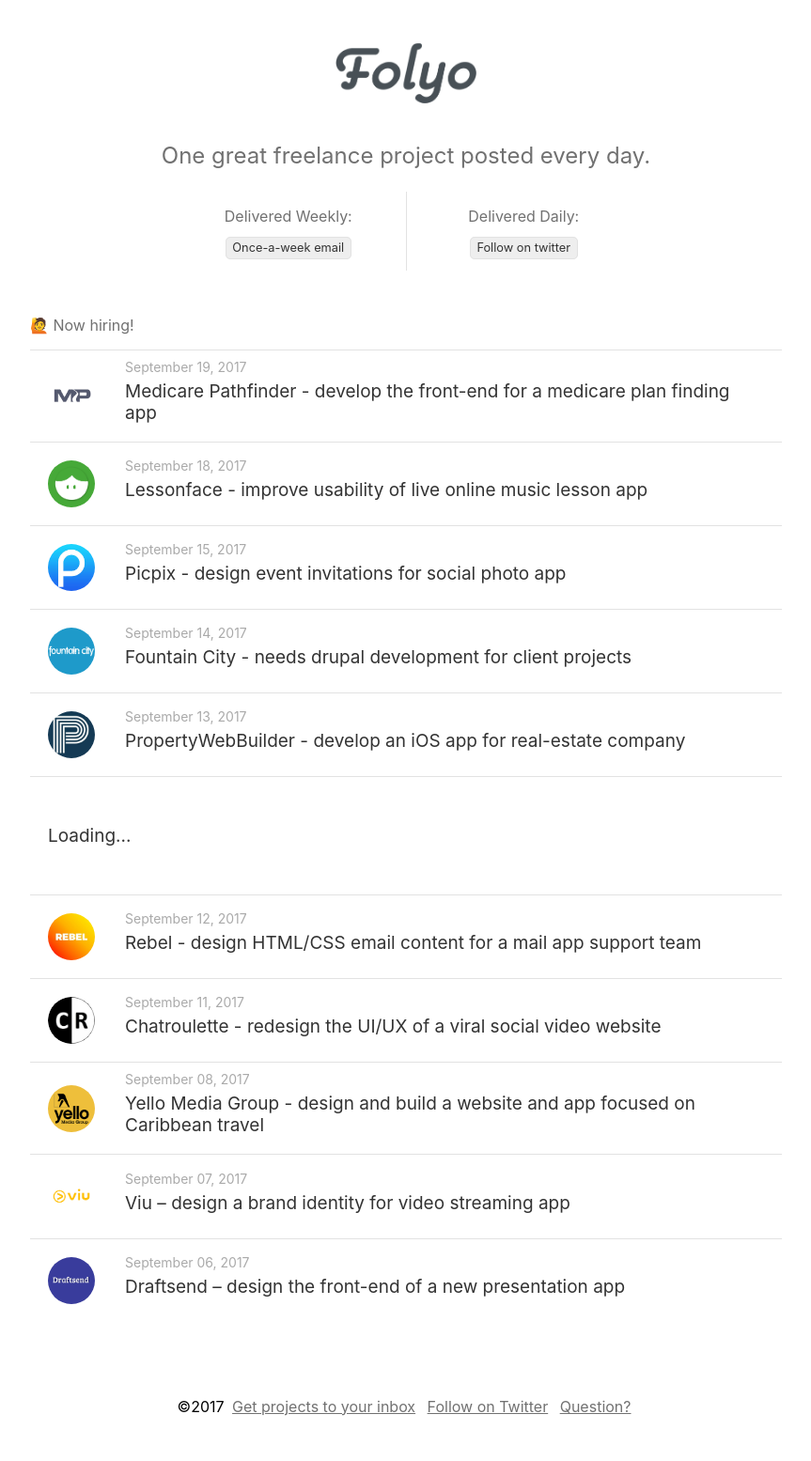
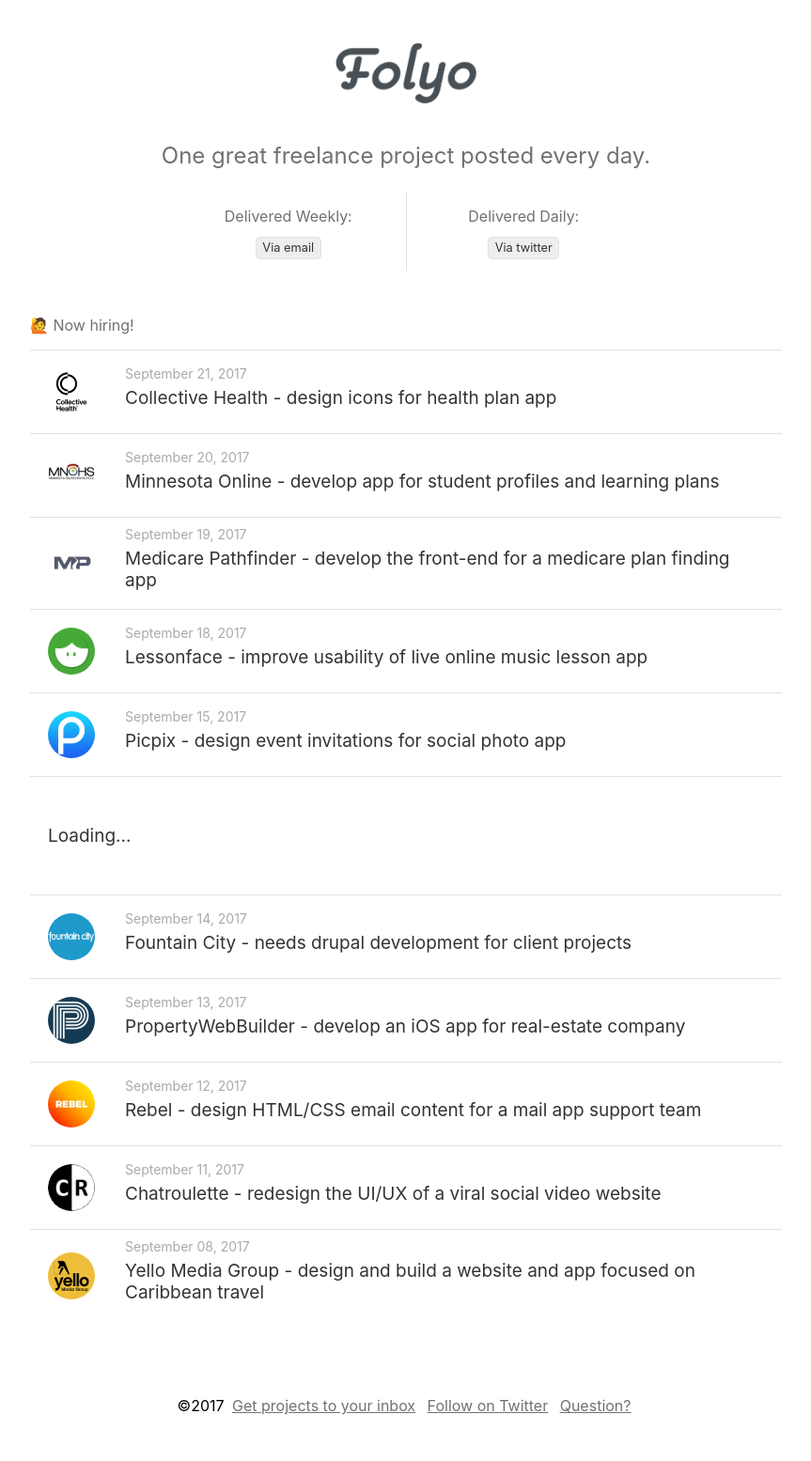
Before and after one commit to robwco/folyo, a Jekyll site: the page built from index.md, in a window 1280 px wide. Shown: the whole page at 94% size, without its empty margins (208-1071 px from the left). Built offline with Jekyll 4.4.1, drawn with Linux system fonts in a browser that asks for light colours; emoji names are drawn with the system emoji font; a script that is not in the unit is left out.

Commit message:
new jobs

```diff
--- a/_data/projects.yml
+++ b/_data/projects.yml
@@ -1,3 +1,13 @@
+- title: "Collective Health - design icons for health plan app"
+  url: https://collectivehealth.com/jobs/apply/855168/
+  picture: "./images/collective-health.png"
+  date: 2017-09-21
+
+- title: "Minnesota Online - develop app for student profiles and learning plans"
+  url: http://s3.amazonaws.com/letsworkshop/rfps/files/000/000/376/original/MNOHS_RFP_for_a_Web-Based_Student_Profile_Tool.pdf
+  picture: "./images/minnesotaonlineschool.jpg"
+  date: 2017-09-20
+
 - title: "Medicare Pathfinder - develop the front-end for a medicare plan finding app"
   url: https://hypepotamus.com/jobs/medicare-pathfinder-atlanta-ga-47-front-end-developer/
   picture: "./images/medicarepathfinder.jpg"
--- a/_includes/header.html
+++ b/_includes/header.html
@@ -16,12 +16,12 @@
 
 			<div style="width:100%;background-color:#fff; padding: 0 0 1em; text-align:center;">
 				<p style="color:#717171; margin: 1em 0 .75em;">Delivered Weekly:</p>
-				<a class="button" href="https://www.getdrip.com/forms/24047804/submissions/new">Once-a-week email</a>
+				<a class="button" href="https://www.getdrip.com/forms/24047804/submissions/new">Via email</a>
 			</div>
 
 			<div style="width:100%;background-color:#fff; padding: 0 0 1em; text-align:center;">
 				<p style="color:#717171; margin: 1em 0 .75em;">Delivered Daily:</p>
-				<a class="button" href="http://twitter.com/yofolyo">Follow on twitter</a>
+				<a class="button" href="http://twitter.com/yofolyo">Via twitter</a>
 			</div>
 		</div>
 
```
Also changed, not shown: images/collective-health.png (added), images/minnesotaonlineschool.jpg (added), 8 other files.
